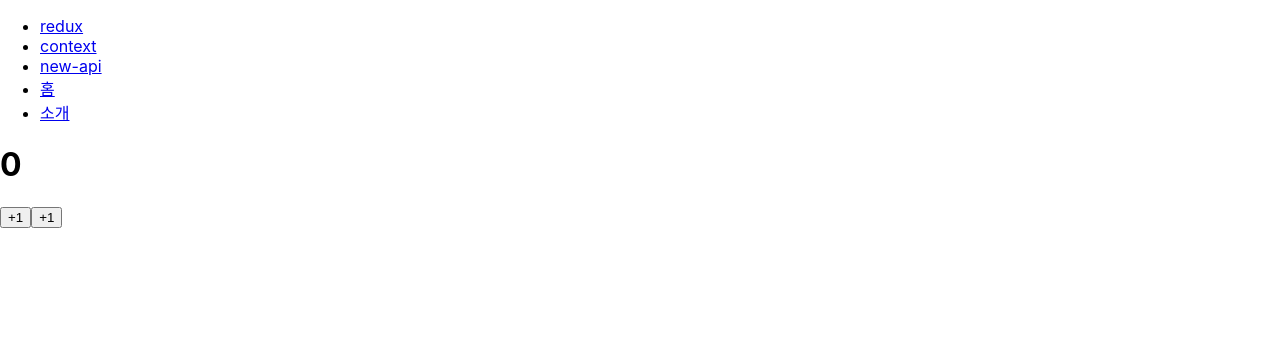
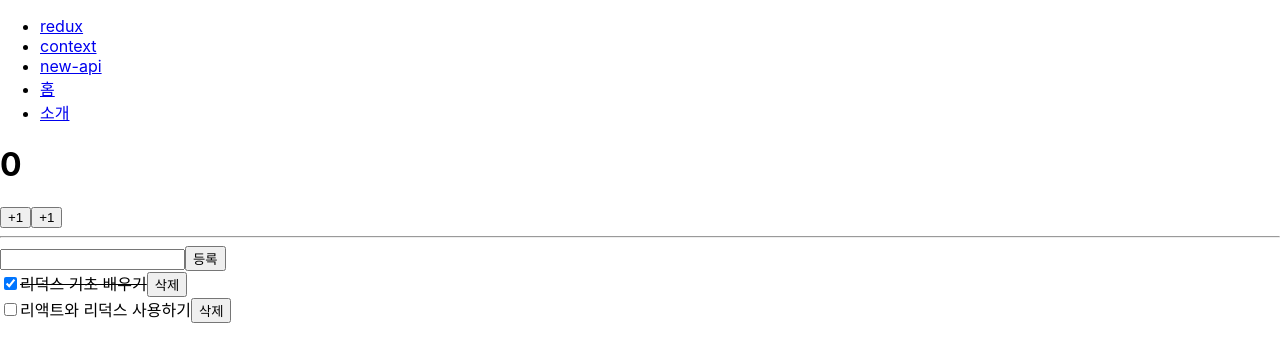
Before and after one commit to dev-HongCheol/react_study, a React (Vite) app: page /redux in a window 1280 px wide. Shown: the top 362 px of the page. Built offline with nearby package versions, Linux system fonts and the light colour scheme.

Commit message:
redux fnish

```diff
--- a/src/App.jsx
+++ b/src/App.jsx
@@ -25,7 +25,7 @@ function App() {
               <Link to="/context">context</Link>
             </li>
             <li>
-              <Link to="/new-api/all">new-api</Link>
+              <Link to="/news-api">new-api</Link>
             </li>
             <li>
               <Link to="/">홈</Link>
@@ -38,7 +38,8 @@ function App() {
           <Routes>
             <Route path="/" element={<Home />} />
             <Route path="/about" element={<About />} />
-            <Route path="/new-api/:category" element={<NewsApp />} />
+            <Route path="/news-api/" element={<NewsApp />} />
+            <Route path="/news-api/:category" element={<NewsApp />} />
             <Route path="/context" element={<ContextApp />} />
             <Route path="/redux" element={<ReduxApp />} />
           </Routes>
--- a/src/Pages/NewsApp.jsx
+++ b/src/Pages/NewsApp.jsx
@@ -1,24 +1,28 @@
 import React, { useState } from 'react';
 import axios from 'axios';
+import { useParams } from 'react-router-dom';
 import NewsList from '../components/news/NewsList';
+import Categories from '../components/news/Categories';
 
 export default function NewsApp() {
-  const [data, setData] = useState(null);
-  const onClick = async () => {
-    try {
-      const API_KEY = '1f831a5bb67148b7a5c73df9fb56c74d';
-      const url = `https://newsapi.org/v2/everything?q=Apple&from=2022-07-20&sortBy=popularity&apiKey=${API_KEY}`;
-      const res = await axios.get(url);
-      setData(res.data.articles);
-      console.log(data);
-    } catch (e) {
-      console.log(e);
-    }
-  };
+  // const [data, setData] = useState(null);
+  // const onClick = async () => {
+  //   try {
+  //     const API_KEY = '1f831a5bb67148b7a5c73df9fb56c74d';
+  //     const url = `https://newsapi.org/v2/everything?q=Apple&from=2022-07-20&sortBy=popularity&apiKey=${API_KEY}`;
+  //     const res = await axios.get(url);
+  //     setData(res.data.articles);
+  //     console.log(data);
+  //   } catch (e) {
+  //     console.log(e);
+  //   }
+  // };
+  const category = useParams().category || 'all';
   return (
     <div>
-      <button onClick={onClick}>데이터 가져오기</button>
-      <NewsList />
+      {/* <button type="button" onClick={onClick}>데이터 가져오기</button> */}
+      <Categories />
+      <NewsList category={category} />
     </div>
   );
 }
--- a/src/Pages/ReduxApp.jsx
+++ b/src/Pages/ReduxApp.jsx
@@ -5,6 +5,7 @@ import Counter from '../components/redux/Counter';
 import Todos from '../components/redux/Todos';
 import rootReducer from '../components/redux/modules';
 import CounterContainer from '../components/redux/containers/CounterContainer';
+import TodosContainer from '../components/redux/containers/TodosContainer';
 
 const store = configureStore({
   reducer: rootReducer,
@@ -17,11 +18,10 @@ const store = configureStore({
 function ReduxApp() {
   return (
     <Provider store={store}>
-      <CounterContainer>
-        <Counter number={0} />
-        <hr />
-        <Todos />
-      </CounterContainer>
+      <CounterContainer />
+
+      <hr />
+      <TodosContainer />
     </Provider>
   );
 }
--- a/src/components/news/Categories.jsx
+++ b/src/components/news/Categories.jsx
@@ -1,6 +1,7 @@
 import React from 'react';
 import styled, { css } from 'styled-components';
 import PropTypes from 'prop-types';
+import { NavLink } from 'react-router-dom';
 
 const categories = [
   {
@@ -36,7 +37,7 @@ const CategoriesBlock = styled.div`
     }
 `;
 
-const Category = styled.div`
+const Category = styled(NavLink)`
     font-size: 1.125rem;
     cursor: pointer;
     white-space: pre;
@@ -48,30 +49,29 @@ const Category = styled.div`
         color: #495057;
     }
 
-    ${(props) => props.active && css`
-            font-weight: 600;
-            border-bottom: 2px solid #22b8cf;
-            color: #22b8cf;
-            &:hover{
-                color: #3bc8db;
-            }
-        `
-}
+    &.active{
+      font-weight: 600;
+      border-bottom: 2px solid #22b8cf;
+      color: #22b8cf;
+      &.hover{
+        color: #3bc9db;
+      }
+    }
 
     & + &{
         margin-left: 1rem;
     }
 `;
-export default function Categories({ onSelect, selectCategory }) {
+export default function Categories() {
   return (
     <div>
       <CategoriesBlock>
         {
                 categories.map((category) => (
                   <Category
-                    active={selectCategory === category.name}
+                    className={(isActive) => (isActive ? 'active' : '')}
                     key={category.name}
-                    onClick={() => onSelect(category.name)}
+                    to={Category.name === 'all' ? '/news-api' : `/news-api/${category.name}`}
                   >
                     {category.text}
                   </Category>
@@ -82,12 +82,12 @@ export default function Categories({ onSelect, selectCategory }) {
   );
 }
 
-Categories.defaultProps = {
-  onSelect: () => {},
-  selectCategory: 'all',
+Categories.defaultProp = {
+  // onSelect: () => {},
+  // selectCategory: 'all',
 };
 
 Categories.propTypes = {
-  onSelect: PropTypes.func.isRequired,
-  selectCategory: PropTypes.string.isRequired,
+  // onSelect: PropTypes.func.isRequired,
+  // selectCategory: PropTypes.string.isRequired,
 };
--- /dev/null
+++ b/src/components/news/usePromise.jsx
@@ -0,0 +1,26 @@
+import React, { useEffect, useState } from 'react';
+
+const usePromise = (promiseCreator, deps) => {
+  const [loading, setLoading] = useState(false);
+  const [resolved, setResolved] = useState(null);
+  const [error, setError] = useState(null);
+
+  useEffect(() => {
+    const process = async () => {
+      setLoading(true);
+      try {
+        const promiseResolved = await promiseCreator();
+        setResolved(promiseResolved);
+      } catch (e) {
+        console.log(e);
+        setError(e);
+      }
+      setLoading(false);
+    };
+    process();
+  }, deps);
+
+  return [loading, resolved, error];
+};
+
+export default usePromise;
--- a/src/components/redux/Todos.jsx
+++ b/src/components/redux/Todos.jsx
@@ -6,15 +6,24 @@ import PropTypes from 'prop-types';
 function TodoItem({ todo, onToggle, onRemove }) {
   return (
     <div>
-      <input type="checkbox" />
-      <span>예제 텍스트</span>
-      <button type="button">삭제</button>
+      <input
+        type="checkbox"
+        onClick={() => onToggle(todo.id)}
+        checked={todo.done}
+        readOnly
+      />
+      <span style={{ textDecoration: todo.done ? 'line-through' : 'none' }}>{todo.text}</span>
+      <button type="button" onClick={() => onRemove(todo.id)}>삭제</button>
     </div>
   );
 }
 
 TodoItem.propTypes = {
-  todo: PropTypes.string,
+  todo: PropTypes.shape({
+    id: PropTypes.number,
+    text: PropTypes.string,
+    done: PropTypes.bool,
+  }),
   onToggle: PropTypes.func,
   onRemove: PropTypes.func,
 };
@@ -24,19 +33,30 @@ function Todos({
 }) {
   const onSubmit = (e) => {
     e.preventDefault();
+    onInsert(input);
+    onChangeInput('');
+  };
+
+  const onChange = (e) => {
+    onChangeInput(e.target.value);
   };
   return (
     <div>
       <form onSubmit={onSubmit}>
-        <input />
+        <input type="text" onChange={onChange} value={input} />
         <button type="submit">등록</button>
       </form>
       <div>
-        <TodoItem />
-        <TodoItem />
-        <TodoItem />
-        <TodoItem />
-        <TodoItem />
+        {
+          todos.map((todo) => (
+            <TodoItem
+              key={todo.id}
+              todo={todo}
+              onToggle={onToggle}
+              onRemove={onRemove}
+            />
+          ))
+        }
       </div>
     </div>
   );
--- a/src/components/redux/containers/CounterContainer.jsx
+++ b/src/components/redux/containers/CounterContainer.jsx
@@ -1,6 +1,7 @@
 import React from 'react';
 import PropTypes from 'prop-types';
 import { connect } from 'react-redux';
+import { bindActionCreators } from 'redux';
 import Counter from '../Counter';
 import { decrease, increase } from '../modules/counter';
 
@@ -15,20 +16,43 @@ function CounterContainer({ number, increase, decrease }) {
   );
 }
 
-const mapStateToProps = (state) => ({
-  number: state.counter.number,
-});
+// const mapStateToProps = (state) => ({
+//   number: state.counter.number,
+// });
 
-const mapDispatchToProps = (dispatch) => ({
-  increase: () => dispatch(increase()),
-  decrease: () => dispatch(decrease()),
-});
+// const mapDispatchToProps = (dispatch) => ({
+//   increase: () => dispatch(increase()),
+//   decrease: () => dispatch(decrease()),
+// });
 
-CounterContainer.propTypes = {
-  number: PropTypes.number.isRequired,
-  increase: PropTypes.func.isRequired,
-  decrease: PropTypes.func.isRequired,
-};
+// CounterContainer.propTypes = {
+//   number: PropTypes.number.isRequired,
+//   increase: PropTypes.func.isRequired,
+//   decrease: PropTypes.func.isRequired,
+// };
 
-// export default CounterContainer;
-export default connect(mapStateToProps, mapDispatchToProps)(CounterContainer);
+// // export default CounterContainer;
+// export default connect(mapStateToProps, mapDispatchToProps)(CounterContainer);
+
+// export default connect(
+//   (state) => ({
+//     number: state.counter.number,
+//   }),
+//   (dispatch) => bindActionCreators(
+//     {
+//       increase,
+//       decrease,
+//     },
+//     dispatch,
+//   ),
+// )(CounterContainer);
+
+export default connect(
+  (state) => ({
+    number: state.counter.number,
+  }),
+  {
+    increase,
+    decrease,
+  },
+)(CounterContainer);
--- /dev/null
+++ b/src/components/redux/containers/TodosContainer.jsx
@@ -0,0 +1,36 @@
+import React from 'react';
+import { connect } from 'react-redux';
+import {
+  changeInput, insert, toggle, remove,
+} from '../modules/todos';
+import Todos from '../Todos';
+
+function TodosContainer({
+  input, todos, changeInput, insert, toggle, remove,
+}) {
+  return (
+    <div>
+      <Todos
+        input={input}
+        todos={todos}
+        onChangeInput={changeInput}
+        onInsert={insert}
+        onToggle={toggle}
+        onRemove={remove}
+      />
+    </div>
+  );
+}
+
+export default connect(
+  ({ todos }) => ({
+    input: todos.input,
+    todos: todos.todos,
+  }),
+  {
+    insert,
+    toggle,
+    changeInput,
+    remove,
+  },
+)(TodosContainer);
--- a/src/components/redux/modules/todos.js
+++ b/src/components/redux/modules/todos.js
@@ -3,12 +3,13 @@ const INSERT = 'todos/INSERT';
 const TOGGLE = 'todos/TOGGLE';
 const REMOVE = 'todos/REMOVE';
 
-const chageInput = () => ({
+export const changeInput = (input) => ({
   type: CHANGE_INPUT,
+  input,
 });
 
 let newId = 3;
-const insert = (text) => {
+export const insert = (text) => {
   newId += 1;
   return ({
     type: INSERT,
@@ -19,11 +20,12 @@ const insert = (text) => {
     },
   });
 };
-const toggle = (id) => ({
+export const toggle = (id) => ({
   type: TOGGLE,
   id,
 });
-const remove = (id) => ({
+
+export const remove = (id) => ({
   type: REMOVE,
   id,
 });
@@ -47,6 +49,7 @@ const initialState = {
 function todos(state = initialState, action) {
   switch (action.type) {
     case CHANGE_INPUT:
+      console.log('change', action.input);
       return {
         ...state,
         input: action.input,
@@ -66,7 +69,7 @@ function todos(state = initialState, action) {
     case REMOVE:
       return {
         ...state,
-        todos: todos.filter((todo) => todo.id !== action.id),
+        todos: state.todos.filter((todo) => todo.id !== action.id),
       };
     default:
       return state;
```
Also changed, not shown: src/components/news/NewsList.jsx (+36 -21 lines), src/main.jsx (+6 -6 lines).
